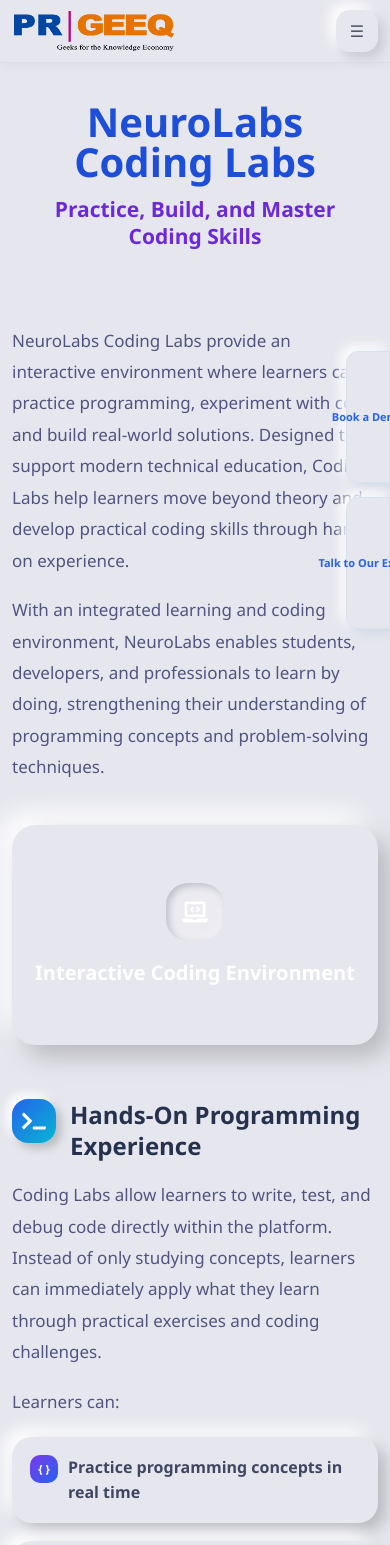
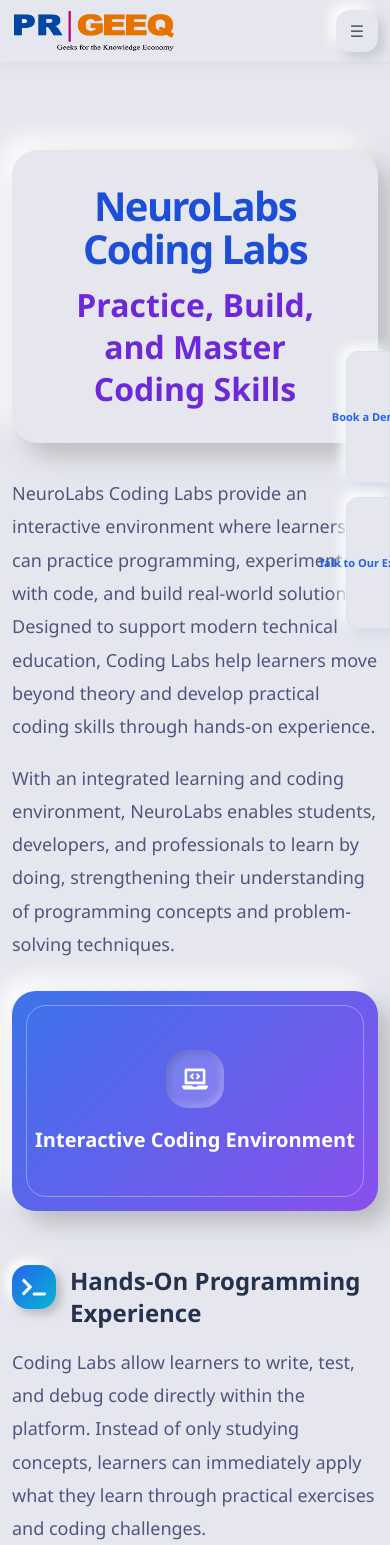
Before and after one commit to PRGEEQGlobalSolutionsPrivateLIT/LMS-Main-Pro, a Next.js app in the folder apps/learner-web/: page /coding-labs in a window 390 px wide. Shown: the top 1545 px of the page. Built offline with nearby package versions, Linux system fonts and the light colour scheme.

Commit message:
Update CodingLabs.css

```diff
--- a/apps/learner-web/app/coding-labs/CodingLabs.css
+++ b/apps/learner-web/app/coding-labs/CodingLabs.css
@@ -1,20 +1,39 @@
 .coding-page {
   width: 100%;
   min-height: 100vh;
-  padding: 0 0 72px;
+  padding: 110px 0 72px;
   background: #e6e7ee;
   color: #31344b;
   font-family: "Segoe UI", Tahoma, Geneva, Verdana, sans-serif;
   overflow-x: hidden;
 }
 
+.coding-page *,
+.coding-page *::before,
+.coding-page *::after {
+  box-sizing: border-box;
+}
+
 .coding-hero {
-  width: 100%;
-  padding: 0px 0px 0px;
-  margin-bottom: 38px;
+  width: min(100% - 32px, 1120px);
+  margin: 0 auto 44px;
+  padding: 42px 34px;
   text-align: center;
   background: #e6e7ee;
-  box-shadow: none;
+  border-radius: 32px;
+  box-shadow:
+    12px 12px 26px #b8b9be,
+    -12px -12px 26px #ffffff;
+  transition:
+    transform 0.28s ease,
+    box-shadow 0.28s ease;
+}
+
+.coding-hero:hover {
+  transform: translateY(-4px);
+  box-shadow:
+    16px 16px 34px #b8b9be,
+    -16px -16px 34px #ffffff;
 }
 
 .hero-icon {
@@ -25,15 +44,27 @@
   border-radius: 24px;
   color: #ffffff;
   background: linear-gradient(135deg, #2563eb, #7c3aed);
-  box-shadow: 8px 8px 16px #b8b9be, -8px -8px 16px #ffffff;
+  box-shadow:
+    8px 8px 16px #b8b9be,
+    -8px -8px 16px #ffffff;
+  transition:
+    transform 0.28s ease,
+    box-shadow 0.28s ease;
+}
+
+.coding-hero:hover .hero-icon {
+  transform: scale(1.08) rotate(-4deg);
+  box-shadow:
+    10px 10px 22px #b8b9be,
+    -10px -10px 22px #ffffff;
 }
 
 .coding-page h1,
 .coding-page h2,
 .coding-page h3,
+.coding-page h4,
 .coding-page p,
-.coding-page ul,
-.coding-image-box {
+.coding-page ul {
   width: min(100% - 32px, 1120px);
   margin-left: auto;
   margin-right: auto;
@@ -41,15 +72,16 @@
 
 .coding-page h1 {
   margin-bottom: 14px;
-  font-size: clamp(40px, 6vw, 70px);
-  line-height: 1;
+  font-size: 40px;
+  line-height: 1.08;
   font-weight: 850;
   color: #1d4ed8;
+  letter-spacing: -0.04em;
 }
 
 .coding-page h2 {
   margin-bottom: 0;
-  font-size: clamp(21px, 3vw, 32px);
+  font-size: 32px;
   color: #6d28d9;
   font-weight: 700;
   line-height: 1.3;
@@ -58,13 +90,22 @@
 .coding-page h3 {
   margin-top: 54px;
   margin-bottom: 18px;
-  font-size: clamp(24px, 3vw, 32px);
+  font-size: 24px;
   line-height: 1.3;
   color: #26324d;
   font-weight: 800;
   display: flex;
   align-items: center;
   gap: 14px;
+}
+
+.coding-page h4 {
+  margin-top: 30px;
+  margin-bottom: 14px;
+  font-size: 20px;
+  line-height: 1.35;
+  color: #26324d;
+  font-weight: 750;
 }
 
 .coding-page h3 svg {
@@ -74,20 +115,34 @@
   border-radius: 16px;
   color: #ffffff;
   background: linear-gradient(135deg, #2563eb, #06b6d4);
-  box-shadow: 5px 5px 10px #b8b9be, -5px -5px 10px #ffffff;
+  box-shadow:
+    5px 5px 10px #b8b9be,
+    -5px -5px 10px #ffffff;
   flex-shrink: 0;
+  transition:
+    transform 0.25s ease,
+    box-shadow 0.25s ease,
+    background 0.25s ease;
+}
+
+.coding-page h3:hover svg {
+  transform: scale(1.08) rotate(-5deg);
+  background: linear-gradient(135deg, #7c3aed, #06b6d4);
+  box-shadow:
+    8px 8px 16px #b8b9be,
+    -8px -8px 16px #ffffff;
 }
 
 .coding-page p {
   margin-bottom: 18px;
-  font-size: 17px;
+  font-size: 18px;
   line-height: 1.85;
   color: #525480;
 }
 
 .coding-page ul {
-  margin-top: 20px;
-  margin-bottom: 30px;
+  margin-top: 22px;
+  margin-bottom: 34px;
   padding: 0;
   list-style: none;
   display: grid;
@@ -97,20 +152,29 @@
 
 .coding-page li {
   position: relative;
-  padding: 18px 20px 18px 56px;
-  border-radius: 20px;
+  padding: 20px 22px 20px 58px;
+  border-radius: 22px;
   background: #e6e7ee;
   color: #3f4661;
-  font-weight: 600;
-  line-height: 1.55;
-  box-shadow: 8px 8px 16px #b8b9be, -8px -8px 16px #ffffff;
-  transition: transform 0.25s ease, box-shadow 0.25s ease, color 0.25s ease;
+  font-weight: 650;
+  line-height: 1.58;
+  box-shadow:
+    8px 8px 16px #b8b9be,
+    -8px -8px 16px #ffffff;
+  transition:
+    transform 0.25s ease,
+    box-shadow 0.25s ease,
+    color 0.25s ease,
+    background 0.25s ease;
 }
 
 .coding-page li:hover {
-  transform: translateY(-4px);
+  transform: translateY(-5px);
   color: #1d4ed8;
-  box-shadow: 10px 10px 20px #b8b9be, -10px -10px 20px #ffffff;
+  background: #edf0f6;
+  box-shadow:
+    inset 5px 5px 10px #c8cad3,
+    inset -5px -5px 10px #ffffff;
 }
 
 .coding-page li::before {
@@ -118,36 +182,87 @@
   position: absolute;
   left: 18px;
   top: 18px;
-  width: 28px;
-  height: 28px;
-  border-radius: 10px;
+  width: 30px;
+  height: 30px;
+  border-radius: 11px;
   background: linear-gradient(135deg, #7c3aed, #2563eb);
   color: #ffffff;
   font-size: 11px;
-  line-height: 28px;
+  line-height: 30px;
   text-align: center;
   font-weight: 800;
-  transition: transform 0.25s ease, background 0.25s ease;
+  box-shadow: 4px 4px 10px rgba(37, 99, 235, 0.28);
+  transition:
+    transform 0.25s ease,
+    background 0.25s ease,
+    box-shadow 0.25s ease;
 }
 
 .coding-page li:hover::before {
   background: linear-gradient(135deg, #06b6d4, #7c3aed);
-  transform: scale(1.08);
+  transform: scale(1.12) rotate(-6deg);
+  box-shadow: 6px 6px 14px rgba(37, 99, 235, 0.36);
 }
 
 .coding-image-box {
-  height: 310px;
-  margin-top: 42px;
-  margin-bottom: 48px;
-  border-radius: 34px;
+  width: min(100% - 32px, 760px);
+  height: 260px;
+  margin: 36px auto 44px;
+  border-radius: 28px;
   color: #ffffff;
   font-size: 24px;
-  font-weight: 800;
+  font-weight: 850;
   display: flex;
   align-items: center;
   justify-content: center;
   gap: 18px;
-  box-shadow: 12px 12px 24px #b8b9be, -12px -12px 24px #ffffff;
+  background:
+    linear-gradient(135deg, rgba(37, 99, 235, 0.88), rgba(124, 58, 237, 0.88)),
+    #e6e7ee;
+  box-shadow:
+    12px 12px 24px #b8b9be,
+    -12px -12px 24px #ffffff;
+  overflow: hidden;
+  position: relative;
+  transition:
+    transform 0.3s ease,
+    box-shadow 0.3s ease,
+    filter 0.3s ease;
+}
+
+.coding-image-box.second {
+  margin-left: auto;
+  margin-right: auto;
+}
+
+.coding-image-box::after {
+  content: "";
+  position: absolute;
+  inset: 14px;
+  border-radius: 20px;
+  border: 1px solid rgba(255, 255, 255, 0.34);
+  pointer-events: none;
+}
+
+.coding-image-box:hover {
+  transform: translateY(-6px);
+  box-shadow:
+    18px 18px 36px #b8b9be,
+    -18px -18px 36px #ffffff;
+  filter: saturate(1.08);
+}
+
+.coding-image-box img {
+  width: 100%;
+  height: 100%;
+  object-fit: cover;
+  border-radius: inherit;
+  display: block;
+  transition: transform 0.45s ease;
+}
+
+.coding-image-box:hover img {
+  transform: scale(1.04);
 }
 
 .coding-box-icon {
@@ -157,40 +272,84 @@
   border-radius: 22px;
   color: #ffffff;
   background: rgba(255, 255, 255, 0.18);
-  box-shadow: inset 3px 3px 7px rgba(30, 41, 59, 0.22),
+  box-shadow:
+    inset 3px 3px 7px rgba(30, 41, 59, 0.22),
     inset -3px -3px 7px rgba(255, 255, 255, 0.25);
+  transition:
+    transform 0.28s ease,
+    box-shadow 0.28s ease;
+}
+
+.coding-image-box:hover .coding-box-icon {
+  transform: scale(1.1) rotate(-5deg);
 }
 
 .coding-page p:last-child {
-  margin-top: 32px;
-  padding: 36px 40px;
+  margin-top: 34px;
+  padding: 38px 42px;
   border-radius: 30px;
   background: #e6e7ee;
-  box-shadow: 9px 9px 18px #b8b9be, -9px -9px 18px #ffffff;
-  font-weight: 600;
+  box-shadow:
+    10px 10px 22px #b8b9be,
+    -10px -10px 22px #ffffff;
+  font-weight: 650;
   border-left: 6px solid #2563eb;
+  transition:
+    transform 0.25s ease,
+    box-shadow 0.25s ease,
+    background 0.25s ease,
+    border-color 0.25s ease;
+}
+
+.coding-page p:last-child:hover {
+  transform: translateY(-4px);
+  background: #edf0f6;
+  border-left-color: #7c3aed;
+  box-shadow:
+    14px 14px 30px #b8b9be,
+    -14px -14px 30px #ffffff;
 }
 
 @media (max-width: 850px) {
   .coding-page {
-    padding-bottom: 56px;
+    padding: 90px 0 56px;
   }
 
   .coding-hero {
-    padding: 42px 16px 36px;
+    width: min(100% - 24px, 1120px);
+    padding: 34px 22px;
+    margin-bottom: 34px;
+    border-radius: 26px;
   }
 
   .coding-page h1,
   .coding-page h2,
   .coding-page h3,
+  .coding-page h4,
   .coding-page p,
-  .coding-page ul,
-  .coding-image-box {
+  .coding-page ul {
     width: min(100% - 24px, 1120px);
   }
 
+  .coding-page h1 {
+    font-size: 40px;
+  }
+
+  .coding-page h2 {
+    font-size: 32px;
+  }
+
   .coding-page h3 {
+    font-size: 24px;
     align-items: flex-start;
+  }
+
+  .coding-page h4 {
+    font-size: 20px;
+  }
+
+  .coding-page p {
+    font-size: 18px;
   }
 
   .coding-page ul {
@@ -198,7 +357,9 @@
   }
 
   .coding-image-box {
+    width: min(100% - 24px, 520px);
     height: 220px;
+    margin: 30px auto 38px;
     border-radius: 24px;
     flex-direction: column;
     text-align: center;
```
